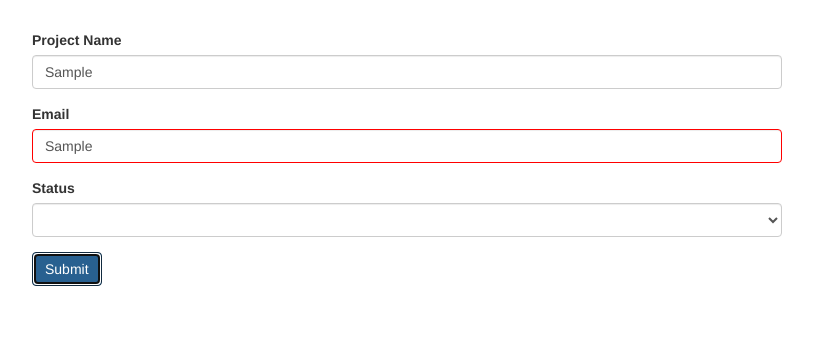
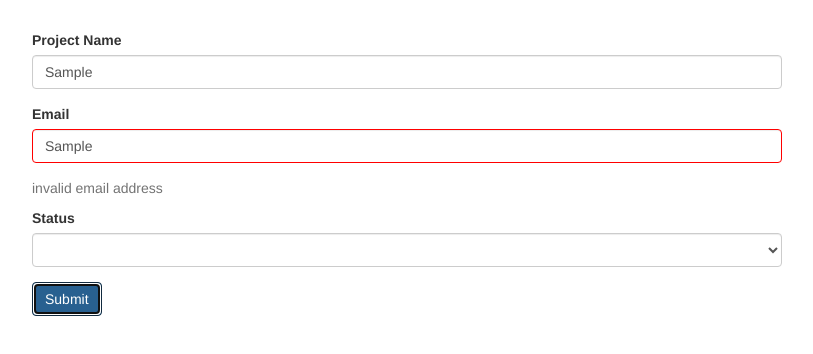
Before and after one commit to doug-newton/angular-udemy-course-project, an Angular app: page / in a window 1280 px wide. Both pictures are taken after typing "Sample", "Sample" into the empty fields and a click on the button "Submit". Shown: the top 354 px of the page, without its empty margins (233-1046 px from the left). Built offline with nearby package versions, Linux system fonts and the light colour scheme.

Commit message:
display error messages for invalid controls

```diff
--- a/src/app/app.component.html
+++ b/src/app/app.component.html
@@ -16,14 +16,41 @@
       -->
 
       <form [formGroup]="projectForm" (ngSubmit)="onSubmit()">
+
         <div class="form-group">
           <label for="name">Project Name</label>
           <input formControlName="name" class="form-control" type="text">
         </div>
+
+        <span
+          class="help-block"
+          *ngIf="!projectForm.get('name').valid && projectForm.get('name').touched"
+        >
+          <span
+            class="help-block"
+            *ngIf="projectForm.get('name').errors.required"
+          >project name is required</span>
+        </span>
+
         <div class="form-group">
           <label for="email">Email</label>
           <input formControlName="email" class="form-control" type="text">
         </div>
+
+        <span
+          class="help-block"
+          *ngIf="!projectForm.get('email').valid && projectForm.get('email').touched"
+        >
+          <span
+            class="help-block"
+            *ngIf="projectForm.get('email').errors.required"
+          >email is required</span>
+          <span
+            class="help-block"
+            *ngIf="projectForm.get('email').errors.email"
+          >invalid email address</span>
+        </span>
+
         <div class="form-group">
           <label for="status">Status</label>
           <select formControlName="status" name="status" id="status" class="form-control">
@@ -32,7 +59,19 @@
             <option value="Finished">Finished</option>
           </select>
         </div>
+
+        <span
+          class="help-block"
+          *ngIf="!projectForm.get('status').valid && projectForm.get('status').touched"
+        >
+          <span
+            class="help-block"
+            *ngIf="projectForm.get('status').errors.required"
+          >project status is required</span>
+        </span>
+
         <button class="btn btn-primary" type="submit">Submit</button>
+
       </form>
 
     </div>
```
